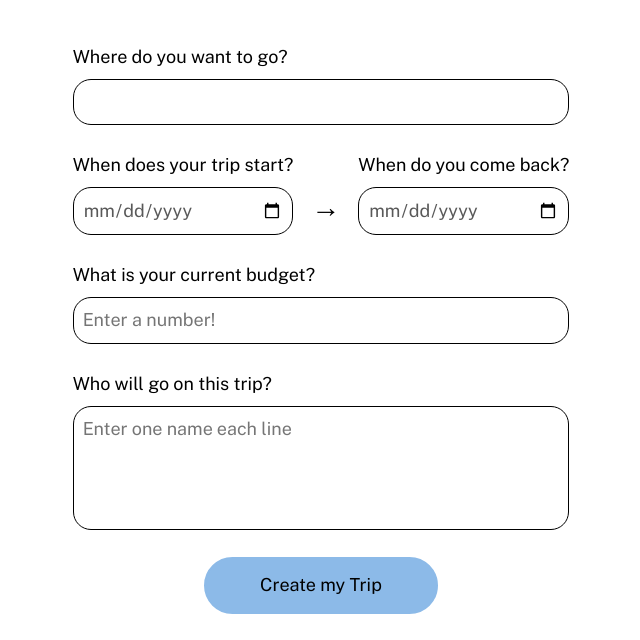
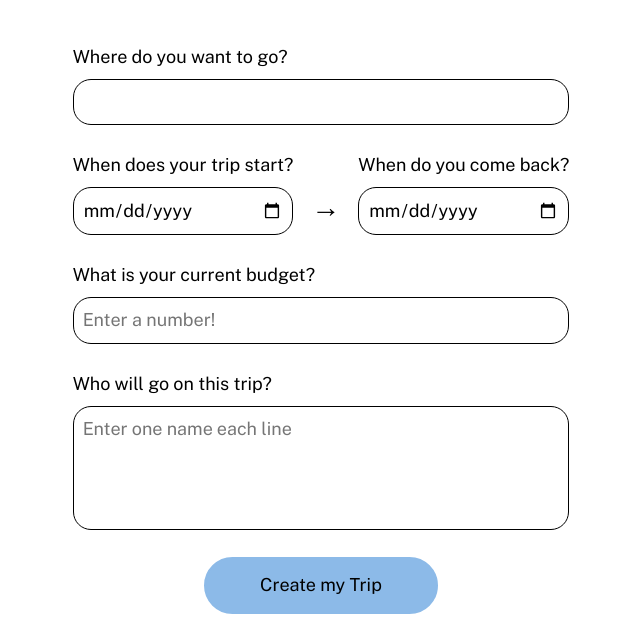
Before and after one commit to Snapcaszz/CoupleWays, a Flask app: page /add_trip in a window 1280 px wide. Shown: the part 239-879 px from the top of the page, without its empty margins (328-968 px from the left). Run offline with Flask 3, Linux system fonts and the light colour scheme.

Commit message:
Corrected some styles in main.css

```diff
--- a/couple_ways/static/css/main.css
+++ b/couple_ways/static/css/main.css
@@ -333,6 +333,7 @@ body {
   border: 1px solid var(--text-dark); /* Outline color matches background */
   /* We have to be explicit about our text fields inheriting font properties */
   font-size: inherit;
+  color: inherit;
   font-family: inherit;
   background-color: var(--background-color);
 
@@ -374,7 +375,7 @@ body {
 }
 
 .form__datepicker {
-  color: var(--text-muted);
+  color: var(--text-dark);
 }
 
 input[type="date"]::-webkit-calendar-picker-indicator {
```
Also changed, not shown: requirements.txt (line endings or trailing spaces).
